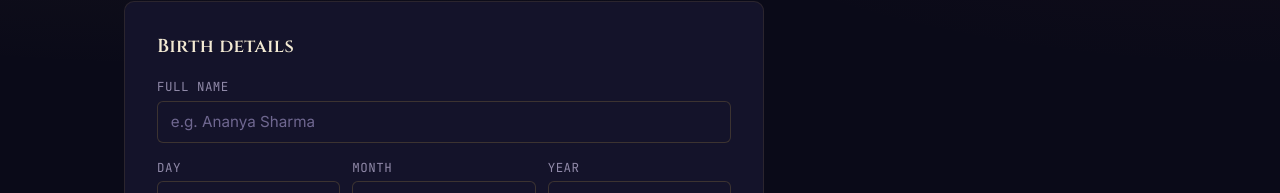
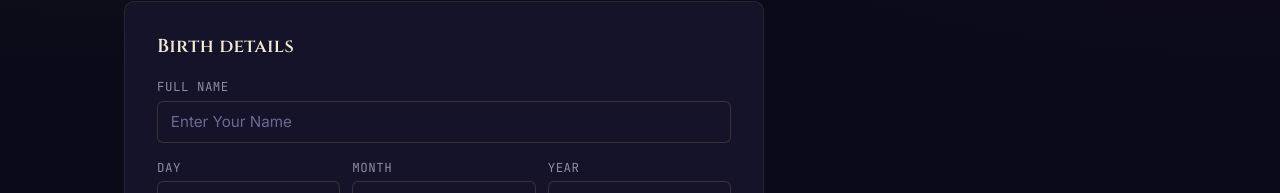
Before and after one commit to Mukunda3187/astroyantra, a React (Vite) app in the folder frontend/: page / in a window 1280 px wide. Shown: the part 250-443 px from the top of the page. Built offline with nearby package versions, Linux system fonts and the light colour scheme; no server answers.

Commit message:
Update BirthPersonForm.jsx

```diff
--- a/frontend/src/components/BirthPersonForm.jsx
+++ b/frontend/src/components/BirthPersonForm.jsx
@@ -49,7 +49,7 @@ export default function BirthPersonForm({ value, onChange, idPrefix = 'p' }) {
     <div className="birth-form">
       <div className="field">
         <label htmlFor={`${idPrefix}-name`}>Full name</label>
-        <input id={`${idPrefix}-name`} type="text" placeholder="e.g. Ananya Sharma"
+        <input id={`${idPrefix}-name`} type="text" placeholder="Enter Your Name"
           value={value.name || ''} onChange={(e) => set('name', e.target.value)} />
       </div>
 
```
